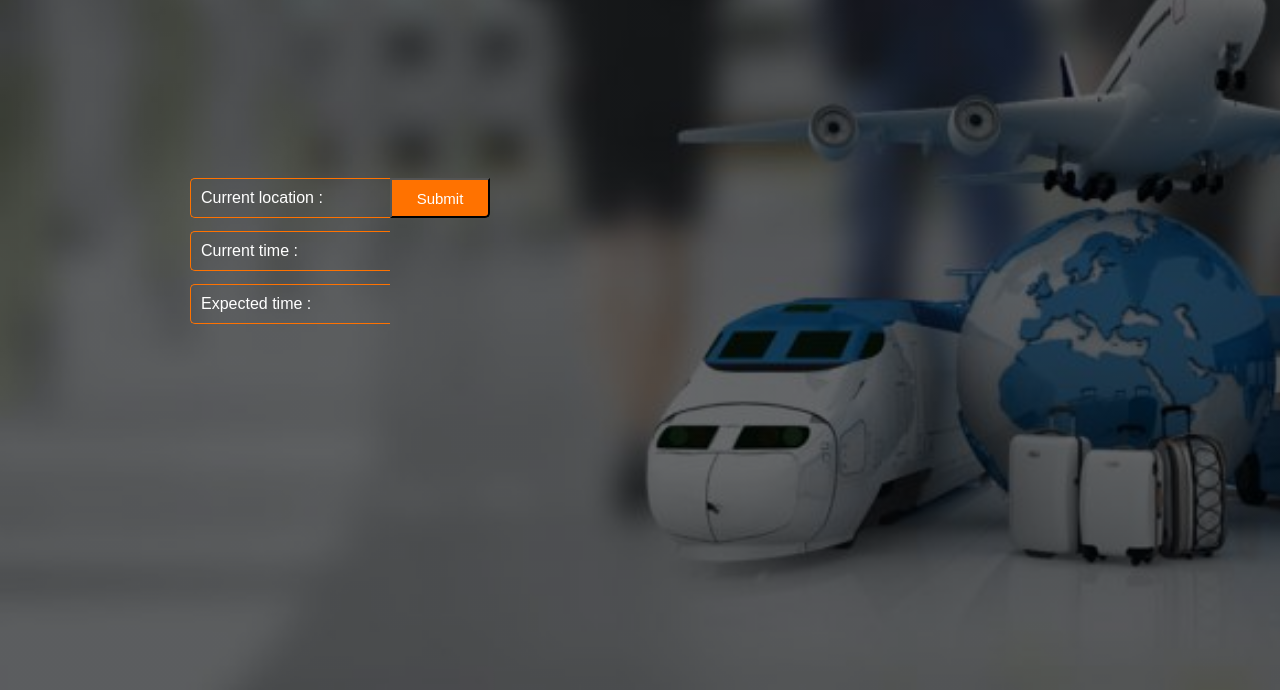
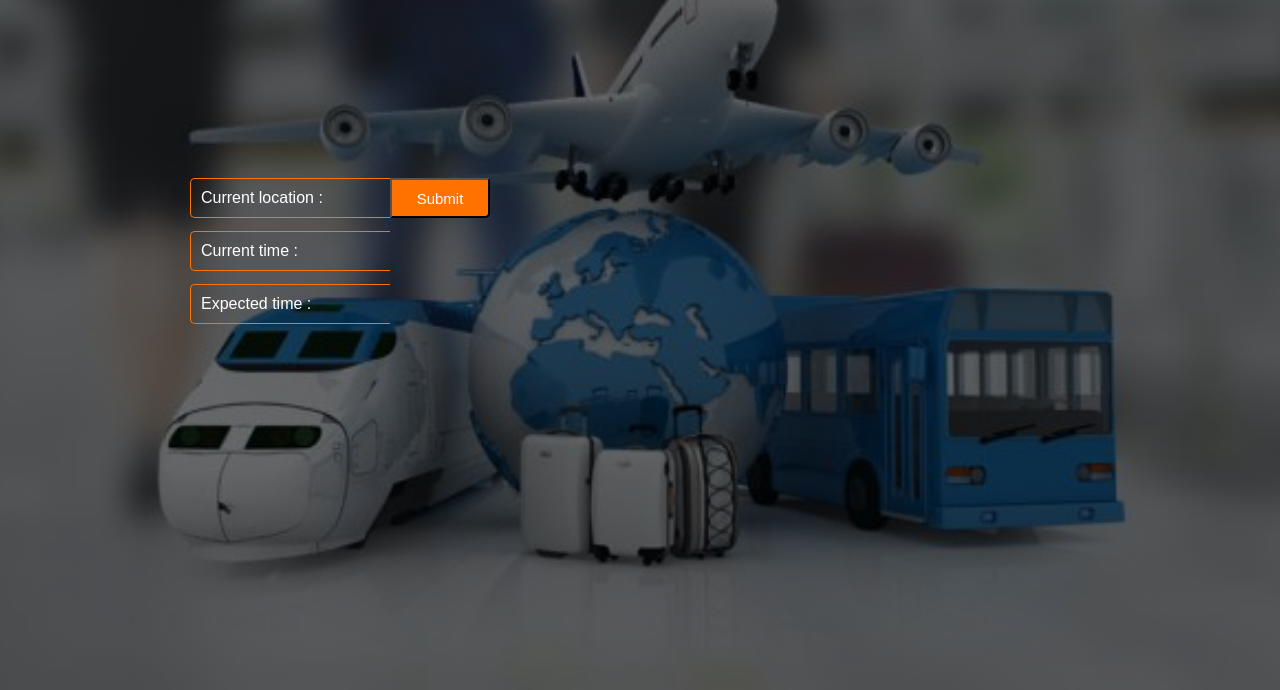
Before and after one commit to abasith99/2022_IBM_Code_Challenge_TravelMate, a plain HTML site: page src/templates/predict.html in a window 1280 px wide. Shown: the part 110-800 px from the top of the page. Drawn offline with Linux system fonts and the light colour scheme.

Commit message:
Update predict.css

```diff
--- a/src/static/css/predict.css
+++ b/src/static/css/predict.css
@@ -5,7 +5,7 @@
 
 .main{
     width: 100%;
-    background: linear-gradient(to top, rgba(0, 0, 0, 0.5)50%,rgba(0,0,0,0.5)50%), url(1.jpg);
+    background: linear-gradient(to top, rgba(0, 0, 0, 0.5)50%,rgba(0,0,0,0.5)50%), url(picture1.jpg);
     background-position: center;
     background-size: cover;
     height: 100vh;
```
